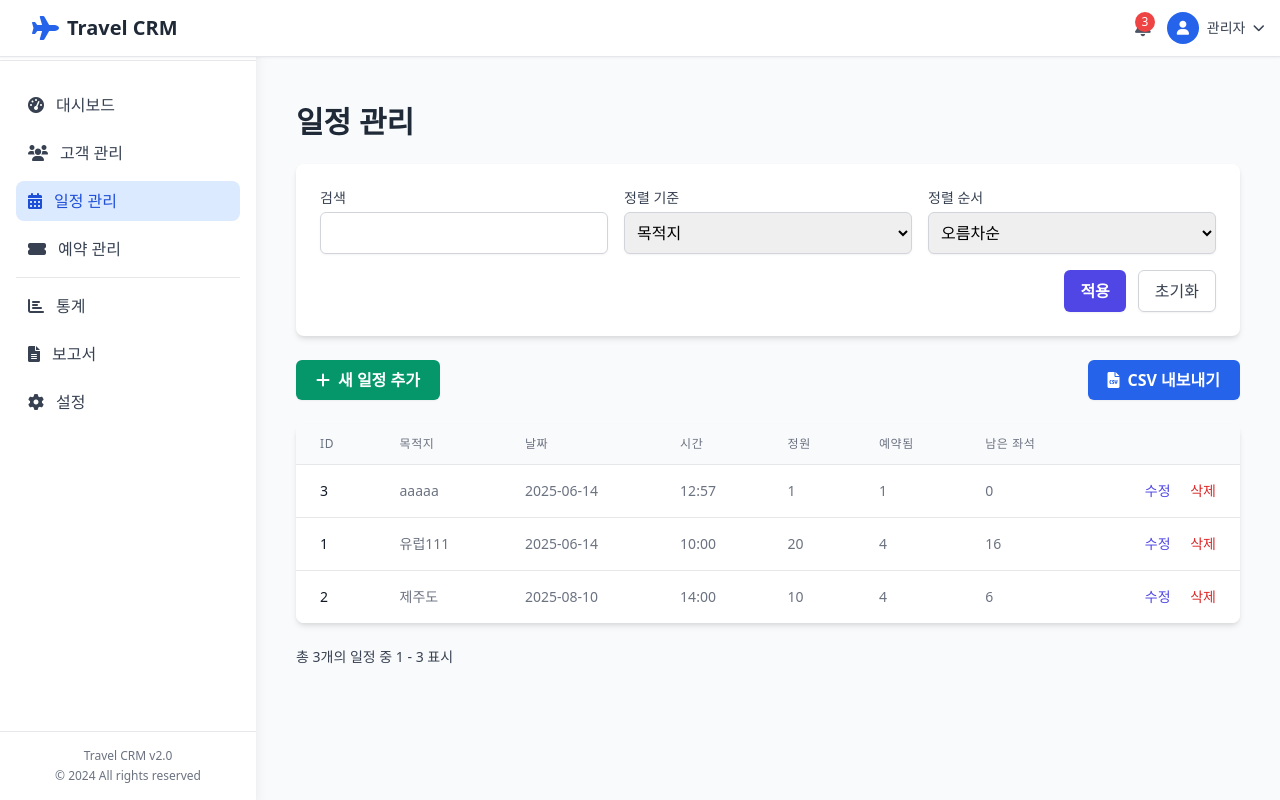
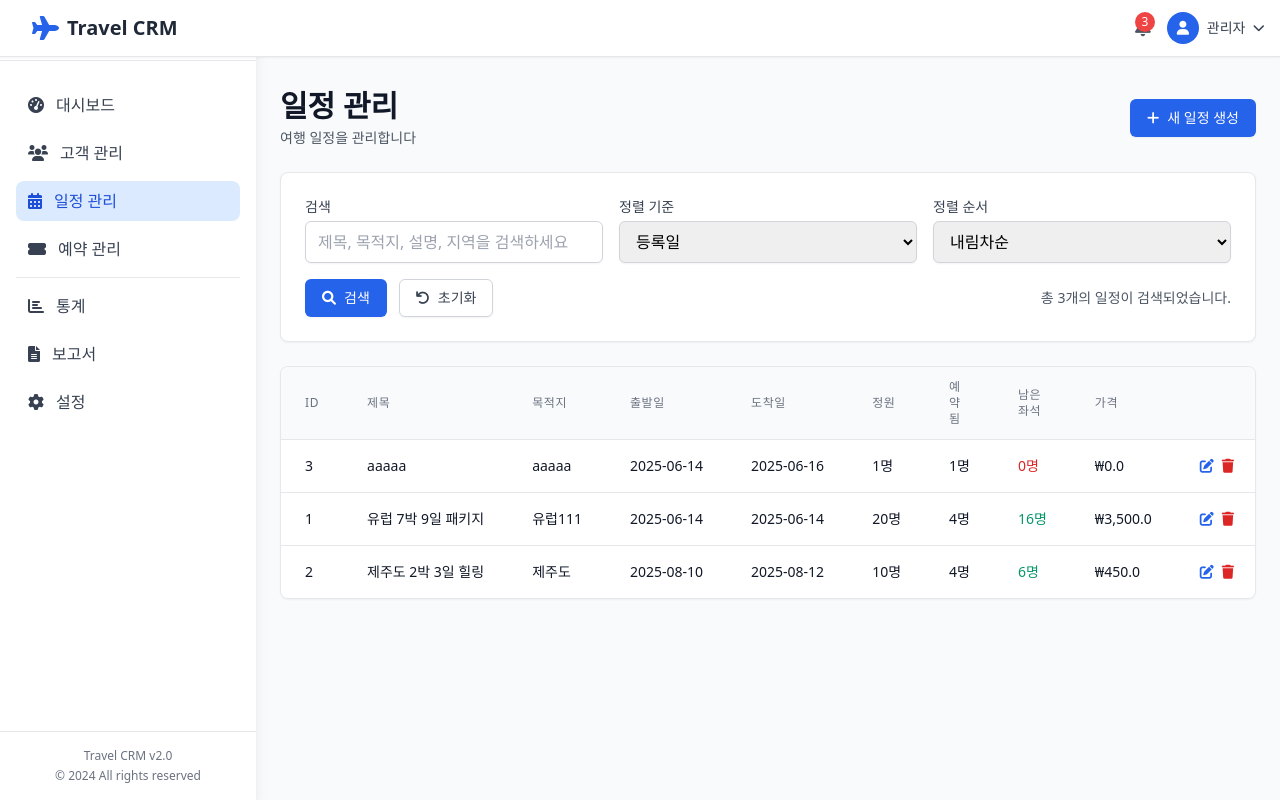
Before and after one commit to mikichat/travel-python, a Flask app: page /schedules/ in a window 1280 px wide. Run offline with Flask 3, Linux system fonts and the light colour scheme; a user stored in the database is signed in; data comes from the database, SQL or seed files in the repository.

Commit message:
일정 관리 페이지에 검색 및 정렬 기능을 추가하여 사용자 경험을 개선했습니다. 사용자가 제목, 목적지, 설명, 지역을 기준으로 일정을 검색할 수 있도록 쿼리를 동적으로 구성하였으며, 정렬 기준과 순서를 선택할 수 있는 기능을 추가했습니다. UI를 개선하여 검색 결과에 대한 피드백을 제공하고, 일정 목록을 보다 직관적으로 표시하도록 업데이트했습니다.

```diff
--- a/app/routes/schedule_routes.py
+++ b/app/routes/schedule_routes.py
@@ -26,16 +26,58 @@ def format_currency_filter(amount):
 @jwt_required(current_app)
 def schedules_page():
     try:
+        # 검색 및 필터링 파라미터 가져오기
+        search = request.args.get('search', '').strip()
+        sort_by = request.args.get('sort_by', 'created_at')
+        order = request.args.get('order', 'desc')
+
         conn = get_db_connection()
         cursor = conn.cursor()
-        # 일정과 예약된 슬롯 수를 조인하여 조회
-        cursor.execute("""
+
+        # 기본 쿼리 - 일정과 예약된 슬롯 수를 조인하여 조회
+        query = """
             SELECT s.*, COALESCE(SUM(r.number_of_people), 0) as booked_slots
             FROM schedules s
             LEFT JOIN reservations r ON s.id = r.schedule_id AND r.status != 'Cancelled'
-            GROUP BY s.id
-            ORDER BY s.created_at DESC
-        """)
+        """
+
+        # WHERE 조건 구성
+        conditions = []
+        params = []
+
+        if search:
+            conditions.append("(s.title LIKE ? OR s.destination LIKE ? OR s.description LIKE ? OR s.region LIKE ?)")
+            search_pattern = f"%{search}%"
+            params.extend([search_pattern, search_pattern, search_pattern, search_pattern])
+
+        # WHERE 절 추가
+        if conditions:
+            query += " WHERE " + " AND ".join(conditions)
+
+        # GROUP BY 추가
+        query += " GROUP BY s.id"
+
+        # 정렬
+        valid_sort_fields = ['destination', 'start_date', 'max_people', 'created_at', 'title', 'price']
+        if sort_by not in valid_sort_fields:
+            sort_by = 'created_at'
+
+        # 정렬 필드 매핑
+        sort_field_mapping = {
+            'destination': 's.destination',
+            'date': 's.start_date',
+            'capacity': 's.max_people',
+            'created_at': 's.created_at',
+            'title': 's.title',
+            'price': 's.price'
+        }
+
+        sort_field = sort_field_mapping.get(sort_by, 's.created_at')
+        sort_direction = 'DESC' if order == 'desc' else 'ASC'
+        query += f" ORDER BY {sort_field} {sort_direction}"
+
+        # 쿼리 실행
+        cursor.execute(query, params)
         schedules = cursor.fetchall()
         conn.close()
 
--- a/app/templates/schedules.html
+++ b/app/templates/schedules.html
@@ -1,80 +1,136 @@
 {% extends "base.html" %}
 
-{% block title %}Schedules{% endblock %}
+{% block title %}일정 관리 - Travel CRM{% endblock %}
 
 {% block content %}
-<div class="container mx-auto p-4">
-    <h1 class="text-3xl font-bold mb-6 text-gray-800">일정 관리</h1>
+<div class="space-y-6">
+    <!-- 페이지 헤더 -->
+    <div class="flex items-center justify-between">
+        <div>
+            <h1 class="text-3xl font-bold text-gray-900">일정 관리</h1>
+            <p class="mt-1 text-sm text-gray-600">여행 일정을 관리합니다</p>
+        </div>
+        <div class="flex space-x-3">
+            <a href="{{ url_for('schedule.create_schedule_page') }}"
+               class="inline-flex items-center px-4 py-2 border border-transparent rounded-md shadow-sm text-sm font-medium text-white bg-blue-600 hover:bg-blue-700">
+                <i class="fas fa-plus mr-2"></i>
+                새 일정 생성
+            </a>
+        </div>
+    </div>
 
-    <!-- 검색 및 필터링 폼 -->
-    <div class="bg-white shadow-md rounded-lg p-6 mb-6">
-        <form action="{{ url_for('schedule.schedules_page') }}" method="GET" class="grid grid-cols-1 md:grid-cols-3 gap-4">
+    {% if error %}
+        <div class="bg-red-50 border border-red-200 rounded-md p-4">
+            <div class="flex">
+                <div class="flex-shrink-0">
+                    <i class="fas fa-exclamation-circle text-red-400"></i>
+                </div>
+                <div class="ml-3">
+                    <h3 class="text-sm font-medium text-red-800">오류가 발생했습니다</h3>
+                    <div class="mt-2 text-sm text-red-700">{{ error }}</div>
+                </div>
+            </div>
+        </div>
+    {% endif %}
+
+    <!-- 검색 폼 -->
+    <div class="bg-white shadow-sm border border-gray-200 rounded-lg p-6">
+        <form method="GET" action="{{ url_for('schedule.schedules_page') }}" class="space-y-4">
+            <div class="grid grid-cols-1 md:grid-cols-3 gap-4">
+                <!-- 검색어 -->
                 <div>
-                <label for="search" class="block text-sm font-medium text-gray-700">검색</label>
-                <input type="text" name="search" id="search" value="{{ request.args.get('search', '') }}"
-                       class="mt-1 block w-full border border-gray-300 rounded-md shadow-sm p-2 focus:ring-indigo-500 focus:border-indigo-500">
+                    <label for="search" class="block text-sm font-medium text-gray-700 mb-1">검색</label>
+                    <input type="text"
+                           id="search"
+                           name="search"
+                           value="{{ request.args.get('search', '') }}"
+                           placeholder="제목, 목적지, 설명, 지역을 검색하세요"
+                           class="w-full px-3 py-2 border border-gray-300 rounded-md shadow-sm focus:outline-none focus:ring-blue-500 focus:border-blue-500">
                 </div>
+
+                <!-- 정렬 기준 -->
                 <div>
-                <label for="sort_by" class="block text-sm font-medium text-gray-700">정렬 기준</label>
-                <select name="sort_by" id="sort_by"
-                        class="mt-1 block w-full border border-gray-300 rounded-md shadow-sm p-2 focus:ring-indigo-500 focus:border-indigo-500">
-                    <option value="destination" {% if request.args.get('sort_by') == 'destination' %}selected{% endif %}>목적지</option>
-                    <option value="date" {% if request.args.get('sort_by') == 'date' %}selected{% endif %}>날짜</option>
-                    <option value="capacity" {% if request.args.get('sort_by') == 'capacity' %}selected{% endif %}>정원</option>
+                    <label for="sort_by" class="block text-sm font-medium text-gray-700 mb-1">정렬 기준</label>
+                    <select id="sort_by"
+                            name="sort_by"
+                            class="w-full px-3 py-2 border border-gray-300 rounded-md shadow-sm focus:outline-none focus:ring-blue-500 focus:border-blue-500">
+                        <option value="created_at" {{ 'selected' if request.args.get('sort_by') == 'created_at' else '' }}>등록일</option>
+                        <option value="title" {{ 'selected' if request.args.get('sort_by') == 'title' else '' }}>제목</option>
+                        <option value="destination" {{ 'selected' if request.args.get('sort_by') == 'destination' else '' }}>목적지</option>
+                        <option value="date" {{ 'selected' if request.args.get('sort_by') == 'date' else '' }}>출발일</option>
+                        <option value="capacity" {{ 'selected' if request.args.get('sort_by') == 'capacity' else '' }}>정원</option>
+                        <option value="price" {{ 'selected' if request.args.get('sort_by') == 'price' else '' }}>가격</option>
                     </select>
                 </div>
+
+                <!-- 정렬 순서 -->
                 <div>
-                <label for="order" class="block text-sm font-medium text-gray-700">정렬 순서</label>
-                <select name="order" id="order"
-                        class="mt-1 block w-full border border-gray-300 rounded-md shadow-sm p-2 focus:ring-indigo-500 focus:border-indigo-500">
-                    <option value="asc" {% if request.args.get('order') == 'asc' %}selected{% endif %}>오름차순</option>
-                    <option value="desc" {% if request.args.get('order') == 'desc' %}selected{% endif %}>내림차순</option>
+                    <label for="order" class="block text-sm font-medium text-gray-700 mb-1">정렬 순서</label>
+                    <select id="order"
+                            name="order"
+                            class="w-full px-3 py-2 border border-gray-300 rounded-md shadow-sm focus:outline-none focus:ring-blue-500 focus:border-blue-500">
+                        <option value="desc" {{ 'selected' if request.args.get('order') == 'desc' else '' }}>내림차순</option>
+                        <option value="asc" {{ 'selected' if request.args.get('order') == 'asc' else '' }}>오름차순</option>
                     </select>
                 </div>
-            <div class="md:col-span-3 flex justify-end space-x-3">
+            </div>
+
+            <!-- 검색 버튼 -->
+            <div class="flex items-center justify-between">
+                <div class="flex space-x-3">
                     <button type="submit"
-                        class="px-4 py-2 bg-indigo-600 text-white font-semibold rounded-md shadow-sm hover:bg-indigo-700 focus:outline-none focus:ring-2 focus:ring-offset-2 focus:ring-indigo-500">
-                    적용
+                            class="inline-flex items-center px-4 py-2 border border-transparent rounded-md shadow-sm text-sm font-medium text-white bg-blue-600 hover:bg-blue-700 focus:outline-none focus:ring-2 focus:ring-offset-2 focus:ring-blue-500">
+                        <i class="fas fa-search mr-2"></i>
+                        검색
                     </button>
                     <a href="{{ url_for('schedule.schedules_page') }}"
-                   class="px-4 py-2 border border-gray-300 rounded-md shadow-sm text-gray-700 bg-white hover:bg-gray-50 focus:outline-none focus:ring-2 focus:ring-offset-2 focus:ring-indigo-500">
+                       class="inline-flex items-center px-4 py-2 border border-gray-300 rounded-md shadow-sm text-sm font-medium text-gray-700 bg-white hover:bg-gray-50 focus:outline-none focus:ring-2 focus:ring-offset-2 focus:ring-blue-500">
+                        <i class="fas fa-undo mr-2"></i>
                         초기화
                     </a>
+                </div>
+
+                <!-- 검색 결과 개수 -->
+                {% if schedules %}
+                <div class="text-sm text-gray-600">
+                    총 <span class="font-medium">{{ schedules|length }}</span>개의 일정이 검색되었습니다.
+                </div>
+                {% endif %}
             </div>
         </form>
     </div>
 
-    <!-- 버튼 그룹 -->
-    <div class="flex justify-between items-center mb-6">
-        <a href="{{ url_for('schedule.create_schedule_page') }}"
-           class="px-5 py-2 bg-green-600 text-white font-semibold rounded-md shadow-sm hover:bg-green-700 focus:outline-none focus:ring-2 focus:ring-offset-2 focus:ring-green-500">
-            <i class="fas fa-plus mr-2"></i>새 일정 추가
-        </a>
-        <a href="{{ url_for('schedule.export_schedules_csv') }}"
-           class="px-5 py-2 bg-blue-600 text-white font-semibold rounded-md shadow-sm hover:bg-blue-700 focus:outline-none focus:ring-2 focus:ring-offset-2 focus:ring-blue-500">
-            <i class="fas fa-file-csv mr-2"></i>CSV 내보내기
+    <!-- 검색 결과 정보 -->
+    {% if request.args.get('search') %}
+        <div class="bg-blue-50 border border-blue-200 rounded-md p-4">
+            <div class="flex items-center justify-between">
+                <div class="text-sm text-blue-800">
+                    검색어: "<span class="font-medium">{{ request.args.get('search') }}</span>"에 대한 검색 결과입니다.
+                </div>
+                <a href="{{ url_for('schedule.schedules_page') }}"
+                   class="text-sm text-blue-600 hover:text-blue-800 underline">
+                    검색 조건 초기화
                 </a>
             </div>
+        </div>
+    {% endif %}
 
     <!-- 일정 목록 테이블 -->
-    <div class="bg-white shadow-md rounded-lg overflow-hidden">
+    <div class="bg-white shadow-sm border border-gray-200 rounded-lg overflow-hidden">
+        {% if schedules %}
+            <div class="overflow-x-auto">
                 <table class="min-w-full divide-y divide-gray-200">
                     <thead class="bg-gray-50">
                         <tr>
-                <th scope="col"
-                    class="px-6 py-3 text-left text-xs font-medium text-gray-500 uppercase tracking-wider">ID</th>
-                <th scope="col"
-                    class="px-6 py-3 text-left text-xs font-medium text-gray-500 uppercase tracking-wider">목적지</th>
-                <th scope="col"
-                    class="px-6 py-3 text-left text-xs font-medium text-gray-500 uppercase tracking-wider">날짜</th>
-                <th scope="col"
-                    class="px-6 py-3 text-left text-xs font-medium text-gray-500 uppercase tracking-wider">시간</th>
-                <th scope="col"
-                    class="px-6 py-3 text-left text-xs font-medium text-gray-500 uppercase tracking-wider">정원</th>
-                <th scope="col"
-                    class="px-6 py-3 text-left text-xs font-medium text-gray-500 uppercase tracking-wider">예약됨</th>
-                <th scope="col"
-                    class="px-6 py-3 text-left text-xs font-medium text-gray-500 uppercase tracking-wider">남은 좌석</th>
+                            <th scope="col" class="px-6 py-3 text-left text-xs font-medium text-gray-500 uppercase tracking-wider">ID</th>
+                            <th scope="col" class="px-6 py-3 text-left text-xs font-medium text-gray-500 uppercase tracking-wider">제목</th>
+                            <th scope="col" class="px-6 py-3 text-left text-xs font-medium text-gray-500 uppercase tracking-wider">목적지</th>
+                            <th scope="col" class="px-6 py-3 text-left text-xs font-medium text-gray-500 uppercase tracking-wider">출발일</th>
+                            <th scope="col" class="px-6 py-3 text-left text-xs font-medium text-gray-500 uppercase tracking-wider">도착일</th>
+                            <th scope="col" class="px-6 py-3 text-left text-xs font-medium text-gray-500 uppercase tracking-wider">정원</th>
+                            <th scope="col" class="px-6 py-3 text-left text-xs font-medium text-gray-500 uppercase tracking-wider">예약됨</th>
+                            <th scope="col" class="px-6 py-3 text-left text-xs font-medium text-gray-500 uppercase tracking-wider">남은 좌석</th>
+                            <th scope="col" class="px-6 py-3 text-left text-xs font-medium text-gray-500 uppercase tracking-wider">가격</th>
                             <th scope="col" class="relative px-6 py-3">
                                 <span class="sr-only">작업</span>
                             </th>
@@ -82,40 +138,72 @@
                     </thead>
                     <tbody class="bg-white divide-y divide-gray-200">
                         {% for schedule in schedules %}
-            <tr>
+                        <tr class="hover:bg-gray-50">
                             <td class="px-6 py-4 whitespace-nowrap text-sm font-medium text-gray-900">{{ schedule.id }}</td>
-                <td class="px-6 py-4 whitespace-nowrap text-sm text-gray-500">{{ schedule.destination }}</td>
-                <td class="px-6 py-4 whitespace-nowrap text-sm text-gray-500">{{ schedule.date }}</td>
-                <td class="px-6 py-4 whitespace-nowrap text-sm text-gray-500">{{ schedule.time }}</td>
-                <td class="px-6 py-4 whitespace-nowrap text-sm text-gray-500">{{ schedule.capacity }}</td>
-                <td class="px-6 py-4 whitespace-nowrap text-sm text-gray-500">{{ schedule.booked_slots }}</td>
-                <td class="px-6 py-4 whitespace-nowrap text-sm text-gray-500">{{ schedule.capacity - schedule.booked_slots }}</td>
+                            <td class="px-6 py-4 whitespace-nowrap text-sm text-gray-900">{{ schedule.title }}</td>
+                            <td class="px-6 py-4 whitespace-nowrap text-sm text-gray-900">{{ schedule.destination }}</td>
+                            <td class="px-6 py-4 whitespace-nowrap text-sm text-gray-900">
+                                {{ schedule.start_date | format_date if schedule.start_date else '-' }}
+                            </td>
+                            <td class="px-6 py-4 whitespace-nowrap text-sm text-gray-900">
+                                {{ schedule.end_date | format_date if schedule.end_date else '-' }}
+                            </td>
+                            <td class="px-6 py-4 whitespace-nowrap text-sm text-gray-900">{{ schedule.capacity }}명</td>
+                            <td class="px-6 py-4 whitespace-nowrap text-sm text-gray-900">{{ schedule.booked_slots }}명</td>
+                            <td class="px-6 py-4 whitespace-nowrap text-sm text-gray-900">
+                                <span class="{% if schedule.capacity - schedule.booked_slots <= 0 %}text-red-600 font-medium{% elif schedule.capacity - schedule.booked_slots <= 3 %}text-yellow-600 font-medium{% else %}text-green-600{% endif %}">
+                                    {{ schedule.capacity - schedule.booked_slots }}명
+                                </span>
+                            </td>
+                            <td class="px-6 py-4 whitespace-nowrap text-sm text-gray-900">
+                                {{ schedule.price | format_currency }}
+                            </td>
                             <td class="px-6 py-4 whitespace-nowrap text-right text-sm font-medium">
+                                <div class="flex items-center space-x-2">
                                     <a href="{{ url_for('schedule.edit_schedule_page', schedule_id=schedule.id) }}"
-                       class="text-indigo-600 hover:text-indigo-900 mr-4">수정</a>
-                    <form action="{{ url_for('schedule.delete_schedule_page', schedule_id=schedule.id) }}" method="POST"
-                          class="inline" onsubmit="return confirm('정말로 이 일정을 삭제하시겠습니까?');">
-                        <button type="submit" class="text-red-600 hover:text-red-900">삭제</button>
+                                       class="text-blue-600 hover:text-blue-900" title="수정">
+                                        <i class="fas fa-edit"></i>
+                                    </a>
+                                    <form action="{{ url_for('schedule.delete_schedule_page', schedule_id=schedule.id) }}"
+                                          method="POST" class="inline"
+                                          onsubmit="return confirm('이 일정을 정말로 삭제하시겠습니까?');">
+                                        <button type="submit" class="text-red-600 hover:text-red-900" title="삭제">
+                                            <i class="fas fa-trash"></i>
+                                        </button>
                                     </form>
-                </td>
-            </tr>
-            {% else %}
-            <tr>
-                <td colspan="8" class="px-6 py-4 whitespace-nowrap text-sm text-gray-500 text-center">
-                    일정이 없습니다.
+                                </div>
                             </td>
                         </tr>
                         {% endfor %}
                     </tbody>
                 </table>
             </div>
-
-    <!-- 페이지네이션 -->
-    <div class="mt-6 flex justify-between items-center">
-        <div class="text-sm text-gray-700">
-            총 {{ total_schedules }}개의 일정 중 1 - {{ schedules|length }} 표시
+        {% else %}
+            <div class="text-center py-12">
+                <i class="fas fa-calendar-times text-gray-400 text-4xl mb-4"></i>
+                <h3 class="text-lg font-medium text-gray-900 mb-2">
+                    {% if request.args.get('search') %}
+                        검색 결과가 없습니다
+                    {% else %}
+                        일정이 없습니다
+                    {% endif %}
+                </h3>
+                <p class="text-gray-600 mb-4">
+                    {% if request.args.get('search') %}
+                        검색 조건을 변경해보세요.
+                    {% else %}
+                        아직 등록된 일정이 없습니다.
+                    {% endif %}
+                </p>
+                {% if not request.args.get('search') %}
+                <a href="{{ url_for('schedule.create_schedule_page') }}"
+                   class="inline-flex items-center px-4 py-2 border border-transparent rounded-md shadow-sm text-sm font-medium text-white bg-blue-600 hover:bg-blue-700">
+                    <i class="fas fa-plus mr-2"></i>
+                    첫 일정 생성하기
+                </a>
+                {% endif %}
             </div>
-        <!-- 페이지네이션은 현재 단순화하여 제거 -->
+        {% endif %}
     </div>
 </div>
 {% endblock %}
```
Lines whose indentation alone changed are shown as unchanged.
